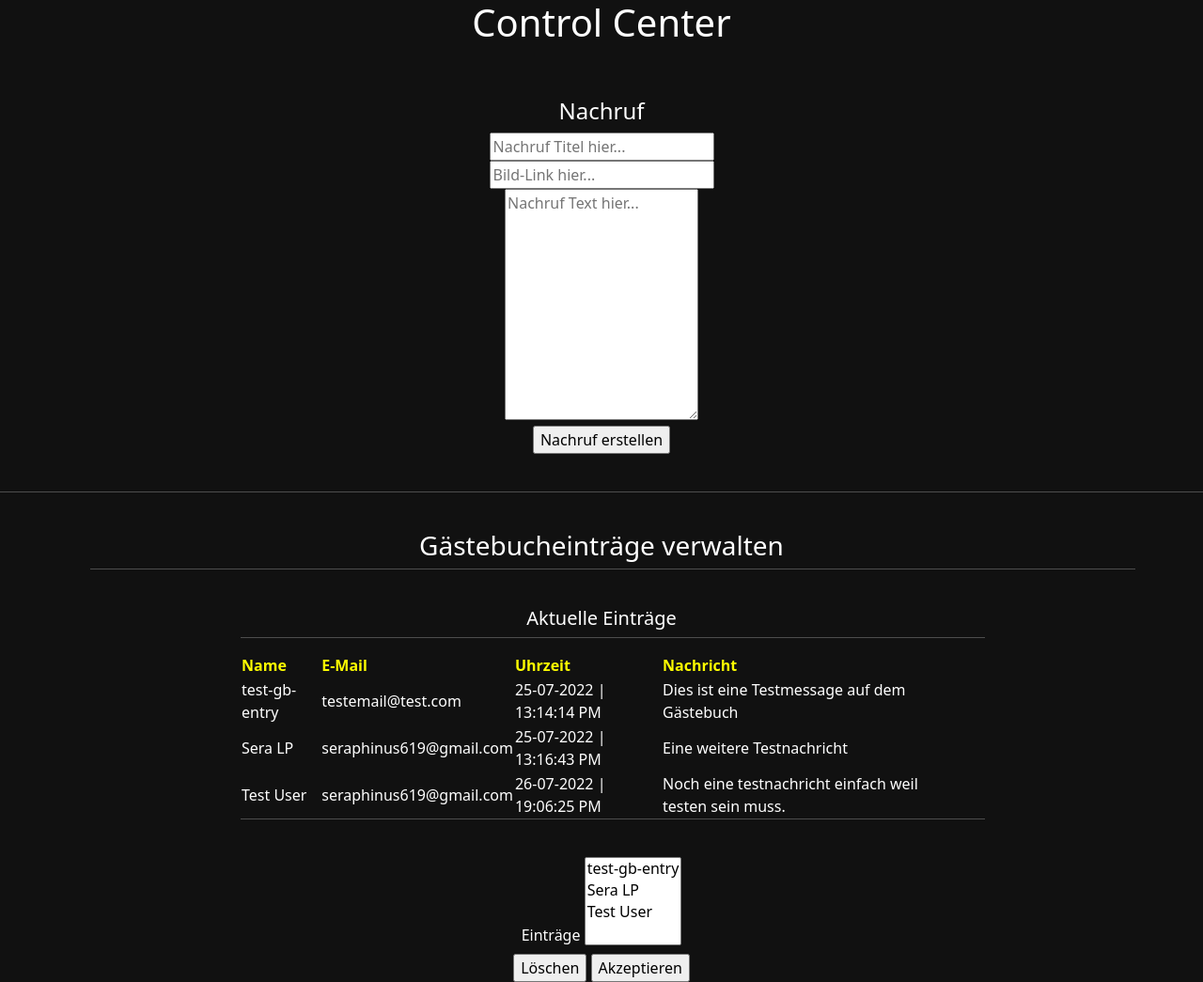
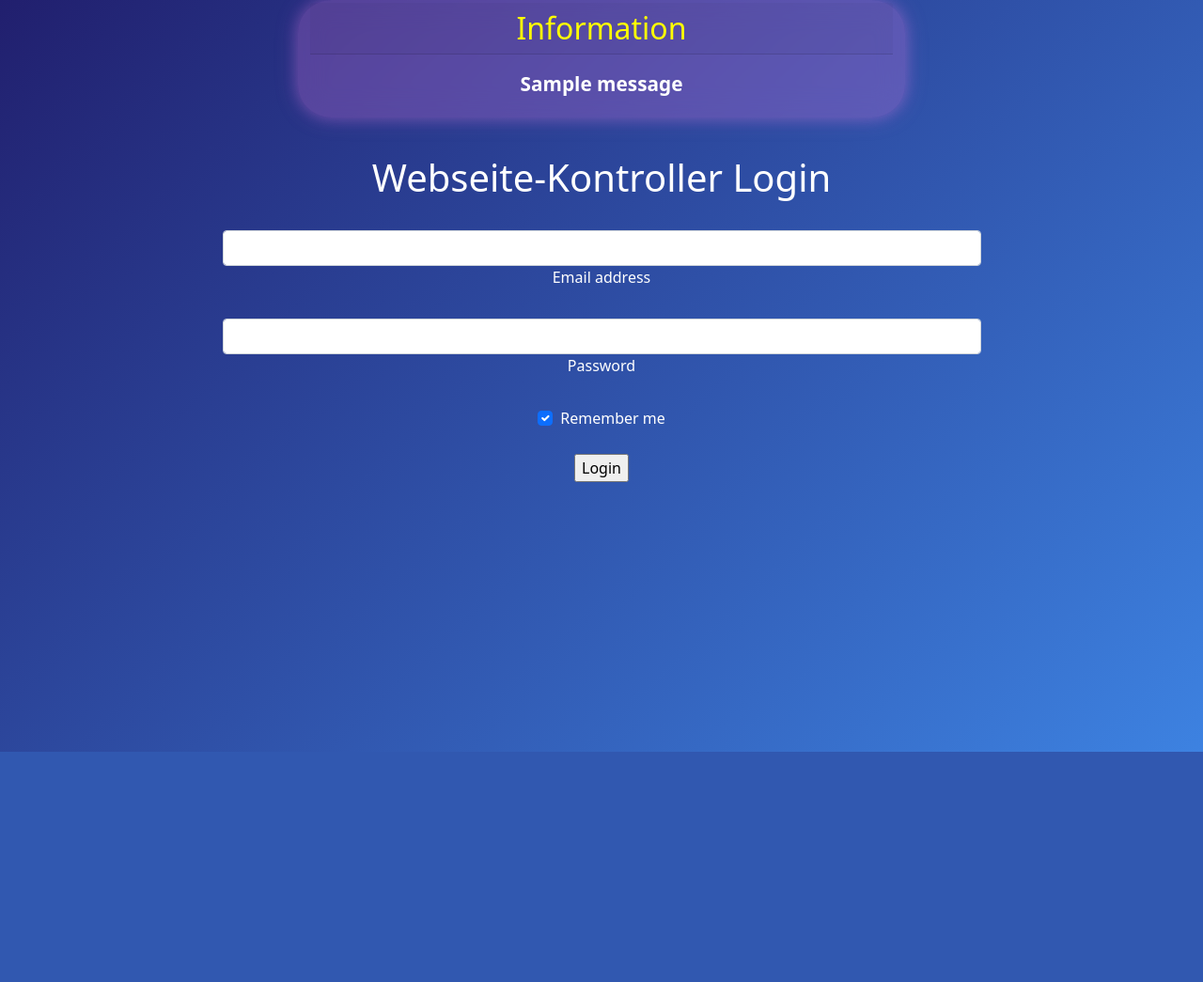
Before and after one commit to sera619/Leopard-HP, a Flask app: page /controls in a window 1280 px wide. Shown: the whole page at 94% size. After the commit the page ends 800 px from the top, so only its background shows below. Run offline with Flask 2, Linux system fonts and the light colour scheme; one stand-in notice (Sample message) is shown; some libraries are stand-ins or nearby versions.

Commit message:
add control utils and control login

```diff
--- a/leos/controls.py
+++ b/leos/controls.py
@@ -6,16 +6,49 @@
 from flask.helpers import url_for
 
 from .main import memory_data, guestbook_data,SITETITLE
-
+from .auth import AuthDB
 controls = Blueprint('controls', __name__)
 
-@controls.route('/controls', methods=["POST", "GET"])
+auth_db = AuthDB(init_dummies=True)
+
+@controls.route('/controls/home', methods=["POST", "GET"])
 def control_site():
 
+    mail = request.form.get('input_mail')
+    password = request.form.get('input_password')
+
+    if not auth_db.user_table.contains(auth_db.User.mail == mail) or not auth_db.user_table.contains(auth_db.User.password == password):
+        flash('Dieser Benutzer ist nicht bekannt.')
+        return redirect('/controls')
+
+
+
+    gb_db = guestbook_data.get_messages()
+    gb_dict = {}
+    gb_dict = gb_db['messages']
+    title = SITETITLE + " | Controls"
+
+    logging.info("User auf der Controllseite")
+    return render_template('control.html', site_title = title , messages_dict = gb_dict)
+
+
+
+@controls.route('/controls/change_message', methods=["POST", "GET"])
+def change_message():
+
+
+
+    pass
+
+
+@controls.route('/controls', methods=["POST", "GET"])
+def control_auth():
+    title = SITETITLE + " | Controls"
     gb_db = guestbook_data.get_messages()
     gb_dict = {}
     gb_dict = gb_db['messages']
 
 
-    logging.info("User auf der Controllseite")
-    return render_template('control.html', site_title = SITETITLE + " | Controls", messages_dict = gb_dict)
+    return render_template('control-login.html',
+    site_title = title,
+    messages_dict = gb_dict)
--- a/leos/data/gb-data.json
+++ b/leos/data/gb-data.json
@@ -1 +1 @@
-{"messages": {"1": {"message_name": "test-gb-entry", "message_email": "testemail@test.com", "message_time": "25-07-2022 | 13:14:14 PM", "message": "Dies ist eine Testmessage auf dem G\u00e4stebuch"}, "2": {"message_name": "Sera LP", "message_email": "seraphinus619@gmail.com", "message_time": "25-07-2022 | 13:16:43 PM", "message": "Eine weitere Testnachricht"}, "3": {"message_name": "Test User", "message_email": "seraphinus619@gmail.com", "message_time": "26-07-2022 | 19:06:25 PM", "message": "Noch eine testnachricht einfach weil testen sein muss."}}}
+{"messages": {"1": {"message_name": "test-gb-entry", "message_email": "testemail@test.com", "message_time": "29-07-2022 | 12:52:02 PM", "message": "Dies ist eine Testmessage auf dem G\u00e4stebuch", "message_status": "False"}, "2": {"message_name": "test-gb-entry2", "message_email": "testemail@test.com", "message_time": "29-07-2022 | 12:52:02 PM", "message": "Dies ist eine Testmessage auf dem G\u00e4stebuch", "message_status": "True"}}}
--- a/leos/models.py
+++ b/leos/models.py
@@ -1,3 +1,4 @@
+from email.message import Message
 import json
 from tinydb import TinyDB, Query
 import datetime
@@ -12,15 +13,27 @@
     def __add_dummies__(self):
         Message = Query()
         if (not self.message_table.contains(Message.message_name == 'test-gb-entry')):
-            self.message_table.insert({'message_name': 'test-gb-entry', 'message_email':"testemail@test.com", "message_time":str( datetime.datetime.now().strftime("%d-%m-%Y | %H:%M:%S %p")), "message":"Dies ist eine Testmessage auf dem Gästebuch"})
+            self.message_table.insert({'message_name': 'test-gb-entry', 'message_email':"testemail@test.com", "message_time":str( datetime.datetime.now().strftime("%d-%m-%Y | %H:%M:%S %p")), "message":"Dies ist eine Testmessage auf dem Gästebuch", 'message_status': 'False'})
+            self.message_table.insert({'message_name': 'test-gb-entry2', 'message_email':"testemail@test.com", "message_time":str( datetime.datetime.now().strftime("%d-%m-%Y | %H:%M:%S %p")), "message":"Dies ist eine Testmessage auf dem Gästebuch", 'message_status': 'True'})
+
 
     def new_message(self, new_message_name, new_message_email, new_message_time, new_message):
         self.message_table.insert({
             "message_name": str(new_message_name),
             "message_email": str(new_message_email),
             "message_time": str(new_message_time),
-            "message": str(new_message)
+            "message": str(new_message),
+            "message_status": 'False'
         })
+
+    def change_message_status(self, message_name):
+        Message = Query()
+        edit_message = self.message_table.s(Message.message_name == str(message_name))
+        if edit_message['message_status'] == "True":
+            edit_message['message_status'] = "False"
+        else:
+            edit_message['message_status'] = "True"
+        self.message_table.update(edit_message, Message.message_name == str(message_name))
 
     def get_messages(self):
         db = {}
--- /dev/null
+++ b/leos/templates/control-login.html
@@ -0,0 +1,52 @@
+<!DOCTYPE html>
+<html lang="en">
+<head>
+    {% include "widgets/header.html" %}
+    <link rel="stylesheet" href="../static/css/navbar-style.css" />
+    <link rel="stylesheet" href="../static/css/social-button.css" />
+    <link rel="stylesheet" href="../static/css/base_style.css" />
+    <title>{{site_title}}</title>
+    <style>
+
+        body{
+            background-color: #111;
+            color: #fff;
+            align-items: center;
+            margin: 0;
+            text-align: center;
+        }
+        .col{
+            width: 75%;
+        }
+
+
+    </style>
+    <title>{{site_title}}</title>
+</head>
+<body>
+       <div class="container">
+        <center>
+
+            <div class="col">
+
+                {% for message in get_flashed_messages() %}
+                <div class="card mb-3" style="width:80%;">
+                    <h2 style="color:yellow;" class="card-header">Information</h2>
+                    <div class="card-body">
+                        <p class="card-text">
+                            {{message}}
+                        </p>
+                    </div>
+                </div>
+                {% endfor %}
+                <br>
+                <h1>Webseite-Kontroller Login</h1>
+                <br>
+
+                {% include "controls/login_form.html" %}
+            </div>
+        </center>
+        </div>
+
+</body>
+</html>
--- a/leos/templates/control.html
+++ b/leos/templates/control.html
@@ -19,6 +19,8 @@
 </head>
 <body>
     <center>
+
+        <div class="container">
 
             <div class="header">
                 <h1>Control Center</h1>
@@ -55,7 +57,7 @@
                     <hr>
                 </div>
                 <br>
-                            <div class="row" style="width: 60%;margin: auto auto;padding:0;">
+                <div class="row" style="margin: auto auto;padding:0;">
                     <h5>Aktuelle Einträge</h5>
                     <br>
                     <table class="gb-table">
@@ -64,6 +66,7 @@
                             <td><strong>E-Mail</strong></td>
                             <td><strong>Uhrzeit</strong></td>
                             <td><strong>Nachricht</strong></td>
+                            <td><strong>Status</strong></td>
                         </tr>
                         <hr>
                         {% for message, value in messages_dict.items() %}
@@ -72,6 +75,7 @@
                             <td>{{ value['message_email'] }}</td>
                             <td>{{ value['message_time'] }}</td>
                             <td>{{ value['message'] }}</td>
+                            <td>{{ value['message_status']}}</td>
                         </tr>
                         {% endfor %}
                     </table>
@@ -104,6 +108,7 @@
 
 
 
+</div>
 </center>
 </body>
 </html>
--- /dev/null
+++ b/leos/templates/controls/login_form.html
@@ -0,0 +1,29 @@
+<form action="/controls/home" method="post">
+    <!-- Email input -->
+    <div class="form-outline mb-4">
+      <input required name="input_mail" type="email" id="form2Example1" class="form-control" />
+      <label class="form-label" for="form2Example1">Email address</label>
+    </div>
+
+    <!-- Password input -->
+    <div class="form-outline mb-4">
+      <input required name="input_password" type="password" id="form2Example2" class="form-control" />
+      <label class="form-label" for="form2Example2">Password</label>
+    </div>
+
+    <!-- 2 column grid layout for inline styling -->
+    <div class="row mb-4">
+      <div class="col d-flex justify-content-center">
+        <!-- Checkbox -->
+        <div class="form-check">
+          <input class="form-check-input" type="checkbox" value="" id="form2Example31" checked />
+          <label class="form-check-label" for="form2Example31"> Remember me </label>
+        </div>
+      </div>
+
+    </div>
+
+    <!-- Submit button -->
+    <input type="submit" value="Login">
+
+  </form>
--- a/leos/templates/guestbook.html
+++ b/leos/templates/guestbook.html
@@ -34,6 +34,7 @@
 
 
        {% for message, value in guestbook_dict.items() %}
+       {% if value['message_status'] == 'True' %}
        <div class="col">
          <div class="card">
            <div class="card-block">
@@ -52,6 +53,7 @@
         </div>
         <br>
         <br>
+        {% endif %}
         {% endfor %}
 
         {% include "widgets/guestbook-form.html" %}
--- a/leos/templates/widgets/navbar.html
+++ b/leos/templates/widgets/navbar.html
@@ -50,6 +50,9 @@
             <li><a class="dropdown-item" href="/data">DATENSCHUTZ</a></li>
             <li><a class="dropdown-item" href="/impressum">IMPRESSUM</a></li>
             <li><a class="dropdown-item" href="/report-bug">HILFE</a></li>
+            <!-- DEBUGGER (REMOVE THIS)-->
+            <li><hr class="dropdown-divider"></li>
+            <li><a class="dropdown-item" href="/controls">CONTROLS</a></li>
             </ul>
           </li>
         </ul>
```
Also changed, not shown: leos/auth.py (added, +35 -0 lines), leos/data/db-user.json (added, +1 -0 lines). Lines whose indentation alone changed are shown as unchanged.
